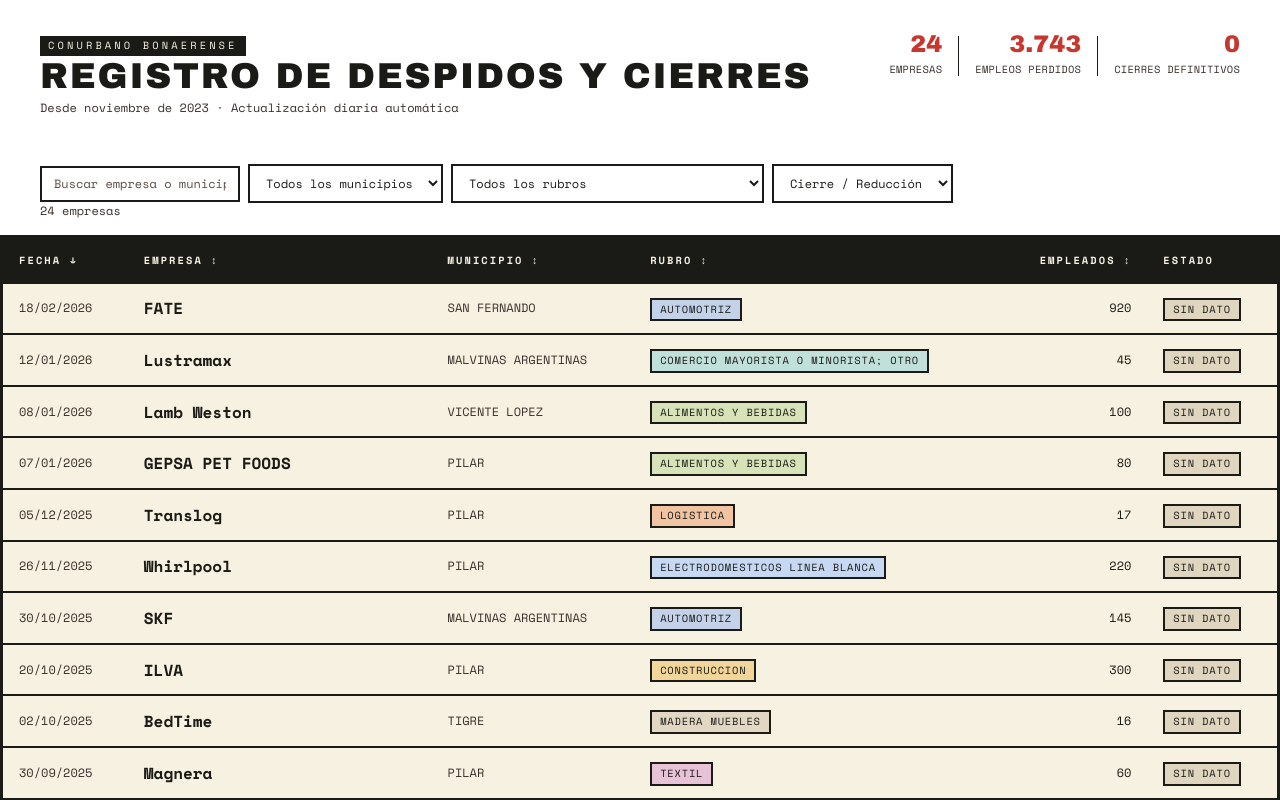
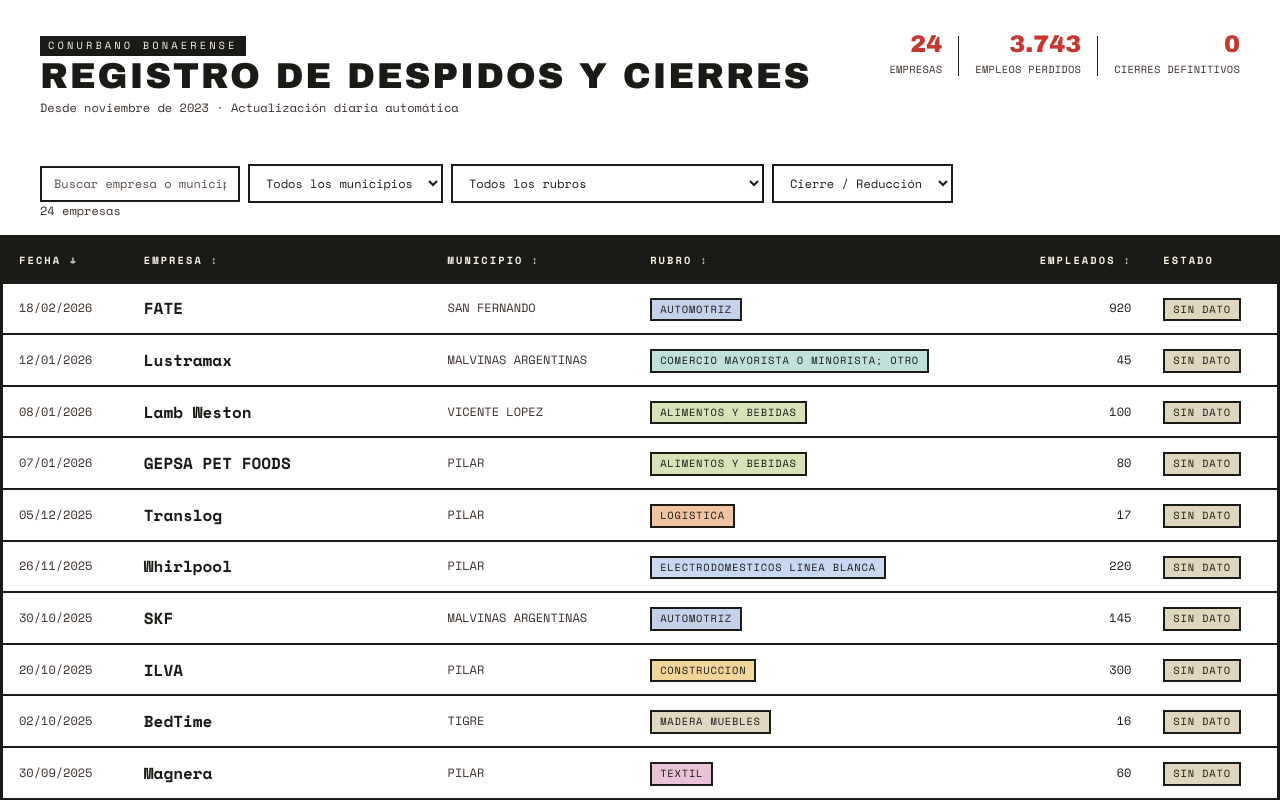
Before and after one commit to isagestosoperiodismo/crisis-industrial, a SvelteKit app: page / in a window 1280 px wide. Shown: the top 800 px of the page. Built offline with nearby package versions, Linux system fonts and the light colour scheme.

Commit message:
force csr and update municipios list

```diff
--- a/src/lib/components/EmpresasTable.svelte
+++ b/src/lib/components/EmpresasTable.svelte
@@ -11,7 +11,7 @@
 </script>
 
 <div class="overflow-x-auto">
-	<table class="w-full border-[3px] border-[#1a1a16] bg-[#f7f1e1]">
+	<table class="w-full border-[3px] border-[#1a1a16] bg-white">
 		<thead>
 			<tr class="sticky top-0 z-10 border-b-[3px] border-[#1a1a16] bg-[#1a1a16]">
 				<th on:click={() => onToggleOrden('fecha')} class={ui.th}>
--- a/src/routes/+page.svelte
+++ b/src/routes/+page.svelte
@@ -1,3 +1,6 @@
+<script context="module">
+	export const csr = true;
+</script>
 <script>
 	import EmpresasTable from '$lib/components/EmpresasTable.svelte';
 
@@ -83,6 +86,10 @@
 		if (va > vb) return ordenDir === 'asc' ? 1 : -1;
 		return 0;
 	};
+
+	$: municipiosLista = [
+		...new Set(empresas.map((e) => (e.municipio || '').trim()).filter(Boolean))
+	].sort();
 
 	$: filtered = empresas.filter(matchesFilters).sort(compareRows);
 
@@ -210,7 +217,7 @@
 				class={ui.select}
 			>
 				<option value="">Todos los municipios</option>
-				{#each municipiosUnicos as m (m)}
+				{#each municipiosLista as m (m)}
 					<option value={m}>{m}</option>
 				{/each}
 			</select>
```
